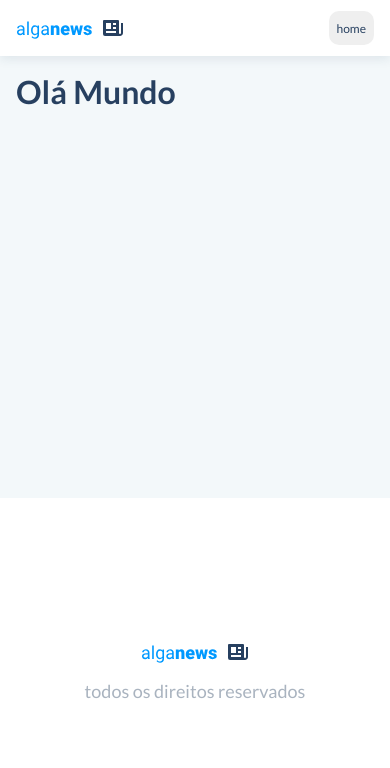
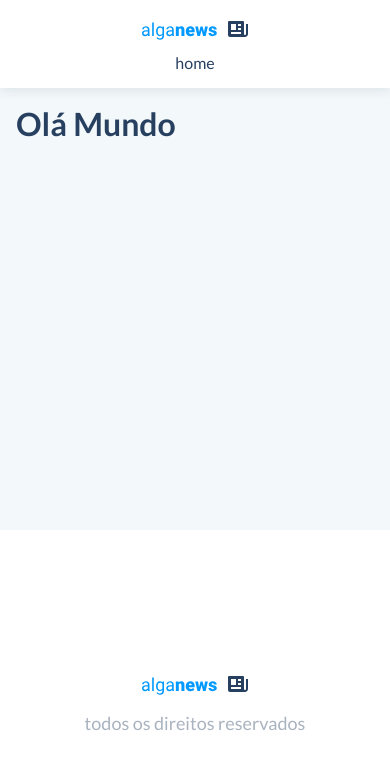
Before and after one commit to antoniotnn/alganews-blog, a Next.js app: page /teste in a window 390 px wide. Shown: the top 768 px of the page. Built offline with nearby package versions, Linux system fonts and the light colour scheme; what @badrap/bar-of-progress would draw is missing.

Commit message:
Responsive Reader

```diff
--- a/_constants.ts
+++ b/_constants.ts
@@ -1,2 +1,3 @@
 export const HEADER_HEIGHT = 56;
+export const MOBILE_HEADER_HEIGHT = 88;
 export const FOOTER_HEIGHT = 346;
--- a/components/Header.tsx
+++ b/components/Header.tsx
@@ -1,6 +1,6 @@
 import styled from "styled-components";
 import { transparentize } from "polished";
-import {HEADER_HEIGHT} from "../_constants";
+import {HEADER_HEIGHT, MOBILE_HEADER_HEIGHT} from "../_constants";
 import Logo from "./Logo";
 import NavBar from "./NavBar";
 
@@ -22,6 +22,10 @@ const Wrapper = styled.div`
 
     width: 100%;
     height: ${HEADER_HEIGHT}px;
+
+    @media  screen and (max-width: 767px) {
+        height: ${MOBILE_HEADER_HEIGHT}px;
+    }
 `;
 
 const Container = styled.div`
@@ -33,4 +37,10 @@ const Container = styled.div`
     height: 100%;
 
     padding: 0 16px;
+
+    @media  screen and (max-width: 767px) {
+        flex-direction: column;
+        justify-content: center;
+        gap: 12px;
+    }
 `;
```
Also changed, not shown: styles/globalStyles.ts (+5 -6 lines).
